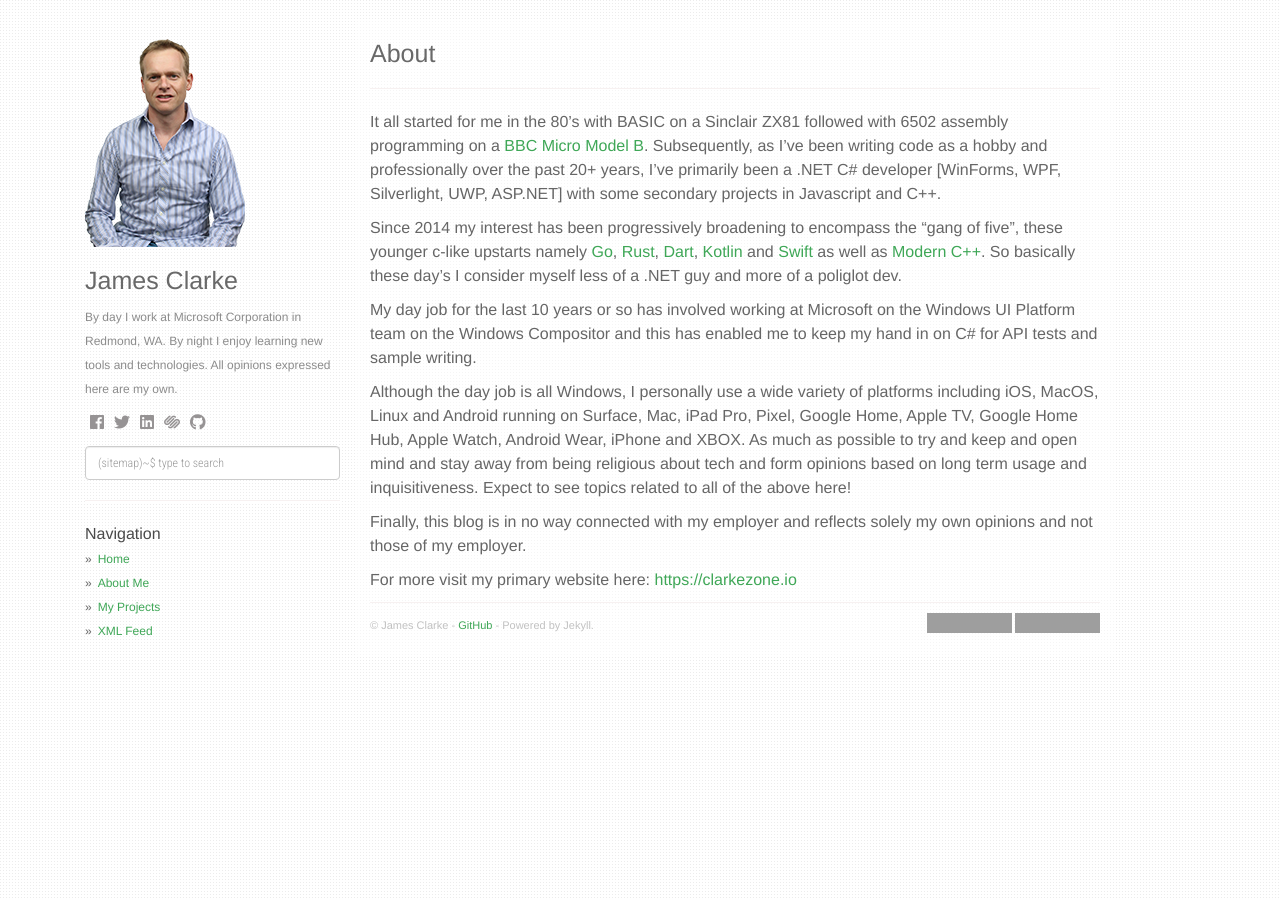
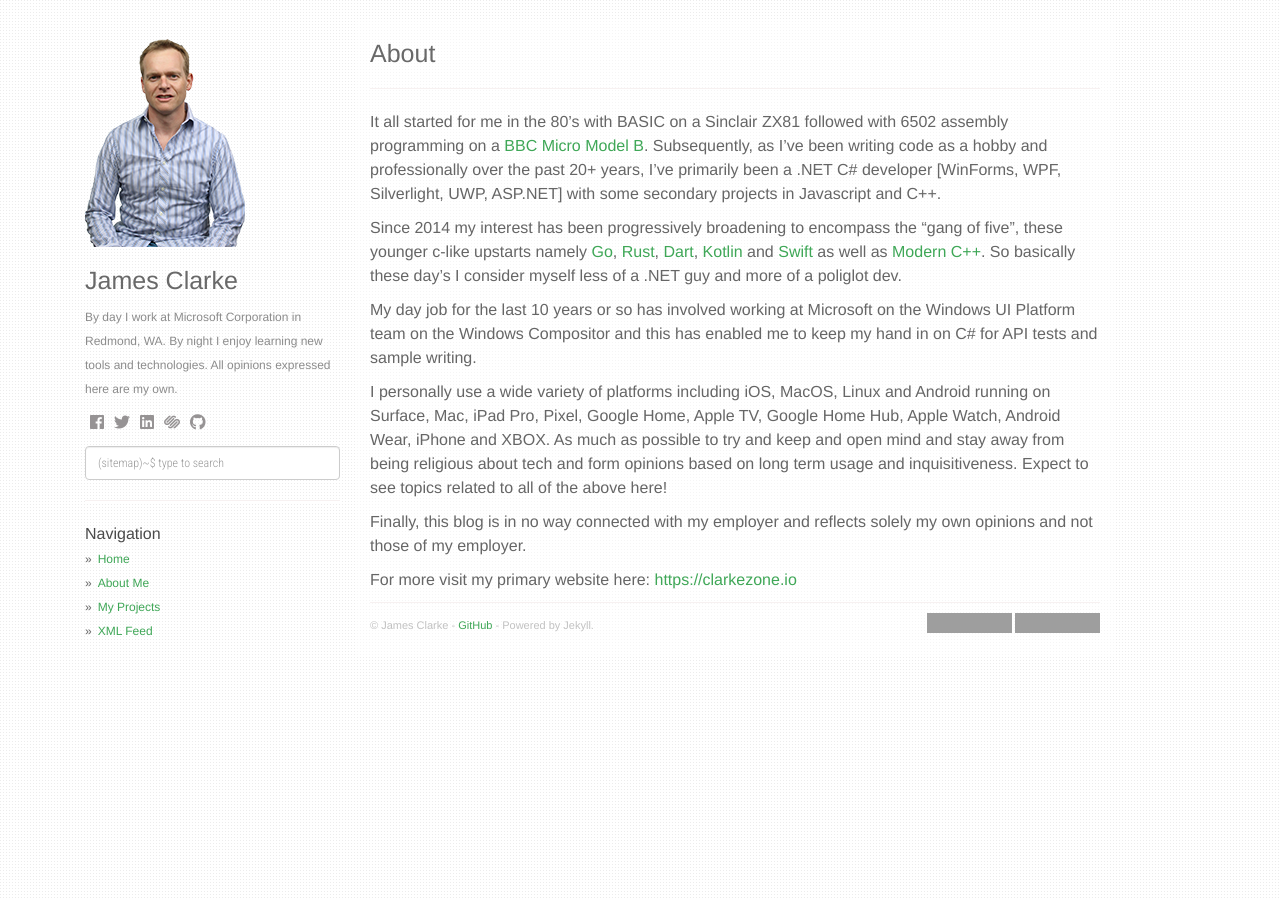
Before and after one commit to clarkezone/clarkezone.github.io, a Jekyll site: the page built from about.md, in a window 1280 px wide. Built offline with Jekyll 4.4.1, drawn with Linux system fonts in a browser that asks for light colours; nearby versions of some CDN libraries; grey boxes are pictures that could not be loaded.

Commit message:
Update about

```diff
--- a/about.md
+++ b/about.md
@@ -10,7 +10,7 @@
 
 My day job for the last 10 years or so has involved working at Microsoft on the Windows UI Platform team on the Windows Compositor and this has enabled me to keep my hand in on C# for API tests and sample writing.
 
-Although the day job is all Windows, I personally use a wide variety of platforms including iOS, MacOS, Linux and Android running on Surface, Mac, iPad Pro, Pixel, Google Home, Apple TV, Google Home Hub, Apple Watch, Android Wear, iPhone and XBOX.  As much as possible to try and keep and open mind and stay away from being religious about tech and form opinions based on long term usage and inquisitiveness.  Expect to see topics related to all of the above here!
+I personally use a wide variety of platforms including iOS, MacOS, Linux and Android running on Surface, Mac, iPad Pro, Pixel, Google Home, Apple TV, Google Home Hub, Apple Watch, Android Wear, iPhone and XBOX.  As much as possible to try and keep and open mind and stay away from being religious about tech and form opinions based on long term usage and inquisitiveness.  Expect to see topics related to all of the above here!
 
 Finally, this blog is in no way connected with my employer and reflects solely my own opinions and not those of my employer.
 
```
